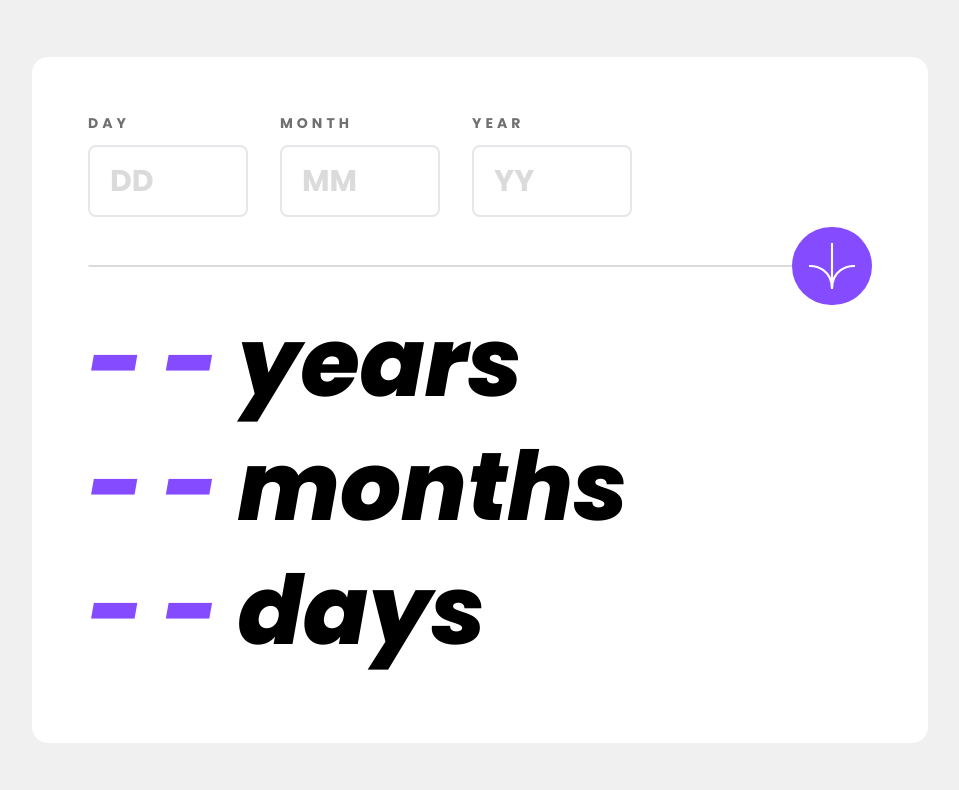
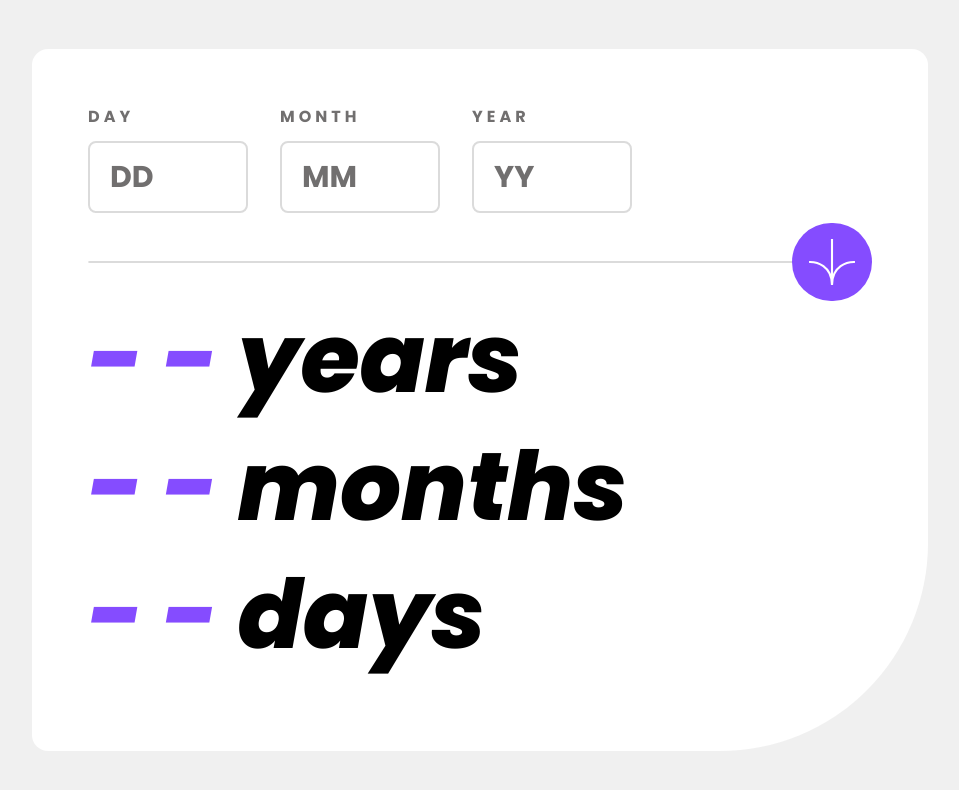
Before and after one commit to sam4web/age-calculator-app, a React (Vite) app: page / in a window 1280 px wide. Shown: the top 790 px of the page, without its empty margins (160-1119 px from the left). Built offline with nearby package versions, Linux system fonts and the light colour scheme.

Commit message:
relative styles classes created

```diff
--- a/src/App.jsx
+++ b/src/App.jsx
@@ -21,7 +21,7 @@ const App = () => {
   return (
     <>
       <div className='w-full h-screen flex justify-center items-center bg-white-off px-3'>
-        <main className='bg-white rounded-2xl max-w-xl md:max-w-4xl w-full px-5 sm:px-7 py-12 md:p-14'>
+        <main className='bg-white rounded-2xl rounded-br-[7rem] md:rounded-br-[13rem] max-w-xl md:max-w-4xl w-full px-5 sm:px-7 py-12 md:p-14'>
           <div className='flex gap-3 md:gap-8 w-full'>
             <InputField
               label={'day'}
@@ -56,20 +56,20 @@ const App = () => {
           <LineBreak calculateAge={calculateAge} />
 
           <section>
-            <h3 className='font-extrabold text-8xl italic mb-7'>
+            <h3 className='data-display'>
               <span className='text-purple'>{data ? data.year : '- -'}</span>{' '}
               years
             </h3>
-            <h3 className='font-extrabold text-8xl italic mb-7'>
+            <h3 className='data-display'>
               <span className='text-purple'>{data ? data.month : '- -'}</span>{' '}
               months
             </h3>
-            <h3 className='font-extrabold text-8xl italic mb-7'>
+            <h3 className='data-display'>
               <span className='text-purple'>{data ? data.day : '- -'}</span>{' '}
               days
             </h3>
           </section>
-          {/* /input */}
+          {/* /data-display */}
         </main>
       </div>
     </>
--- a/src/components/InputField.jsx
+++ b/src/components/InputField.jsx
@@ -1,10 +1,8 @@
-const InputField = ({ label, placeholder, value, changeValue }) => {
+const InputField = (props) => {
+  const { label, placeholder, value, changeValue, error } = props;
   return (
     <div className='flex flex-col w-full md:w-[160px]'>
-      <label
-        htmlFor={label}
-        className='text-sm md:text-md uppercase text-grey-smokey tracking-[4px] font-normal mb-3'
-      >
+      <label htmlFor={label} className='input-label'>
         {label}
       </label>
       <input
@@ -13,11 +11,9 @@ const InputField = ({ label, placeholder, value, changeValue }) => {
         placeholder={placeholder}
         value={value ? value : ''}
         onChange={(e) => changeValue(parseInt(e.target.value))}
-        className='w-full border-2 border-gray-smokey outline-none rounded-lg px-4 md:px-5 py-4 text-xl md:text-3xl placeholder:text-grey-light text-off-black focus:border-purple focus:placeholder:text-transparent transition'
+        className={`input-field ${error && 'border-light-red'}`}
       />
-      {/* <p className='text-light-red text-[15px] font-sans italic mt-2'>
-        This field is required
-      </p> */}
+      {error && <p>{error}</p>}
     </div>
   );
 };
--- a/src/styles/main.css
+++ b/src/styles/main.css
@@ -17,3 +17,21 @@
     margin: 0;
   }
 }
+
+@layer components {
+  .input-field {
+    @apply w-full border-2 border-grey-light outline-none rounded-lg px-4 md:px-5 py-4 text-xl md:text-3xl placeholder:text-grey-smokey text-off-black focus:border-purple focus:placeholder:text-transparent transition;
+  }
+
+  .input-label {
+    @apply text-sm md:text-base uppercase text-grey-smokey tracking-[4px] font-normal mb-3;
+  }
+
+  .error-msg {
+    @apply text-light-red text-[15px] font-sans italic mt-2;
+  }
+
+  .data-display {
+    @apply font-extrabold text-5xl md:text-6xl lg:text-8xl italic mb-3 md:mb-8;
+  }
+}
```
